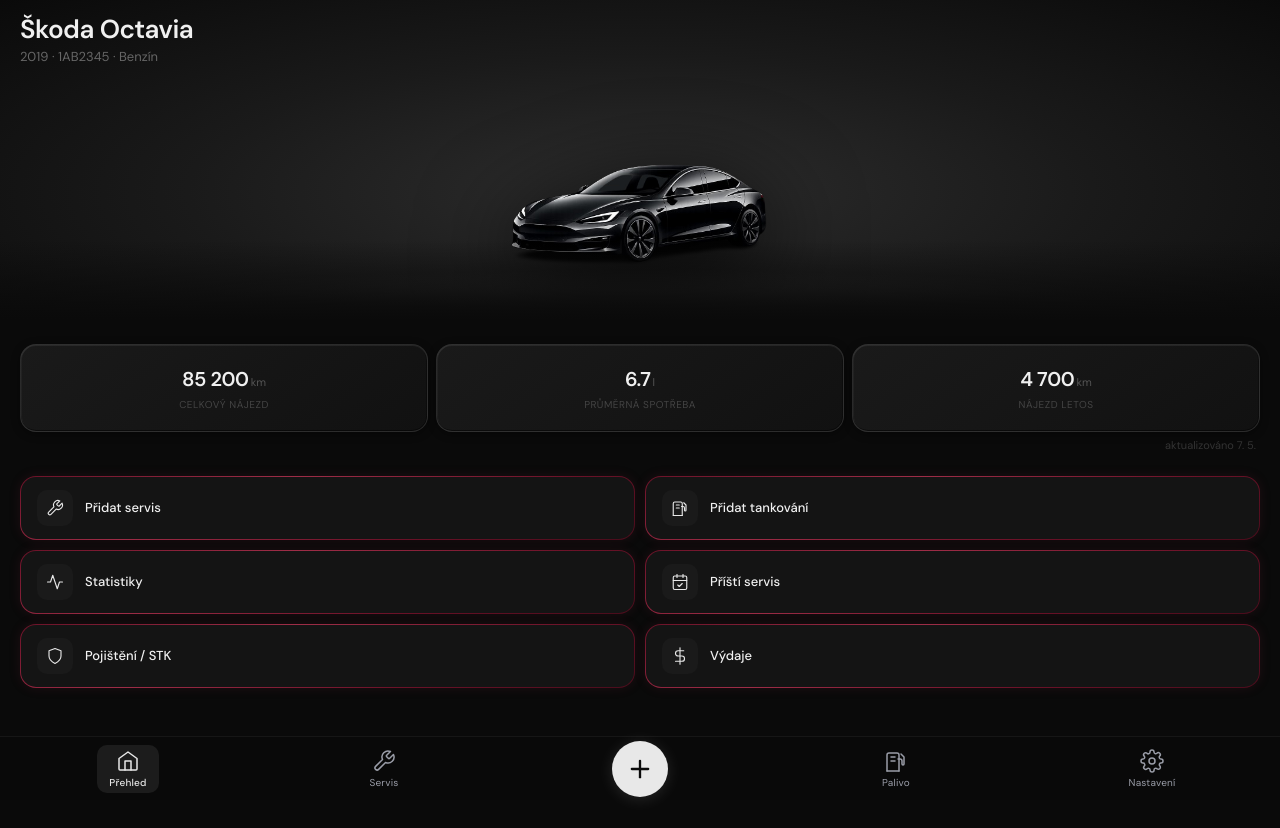
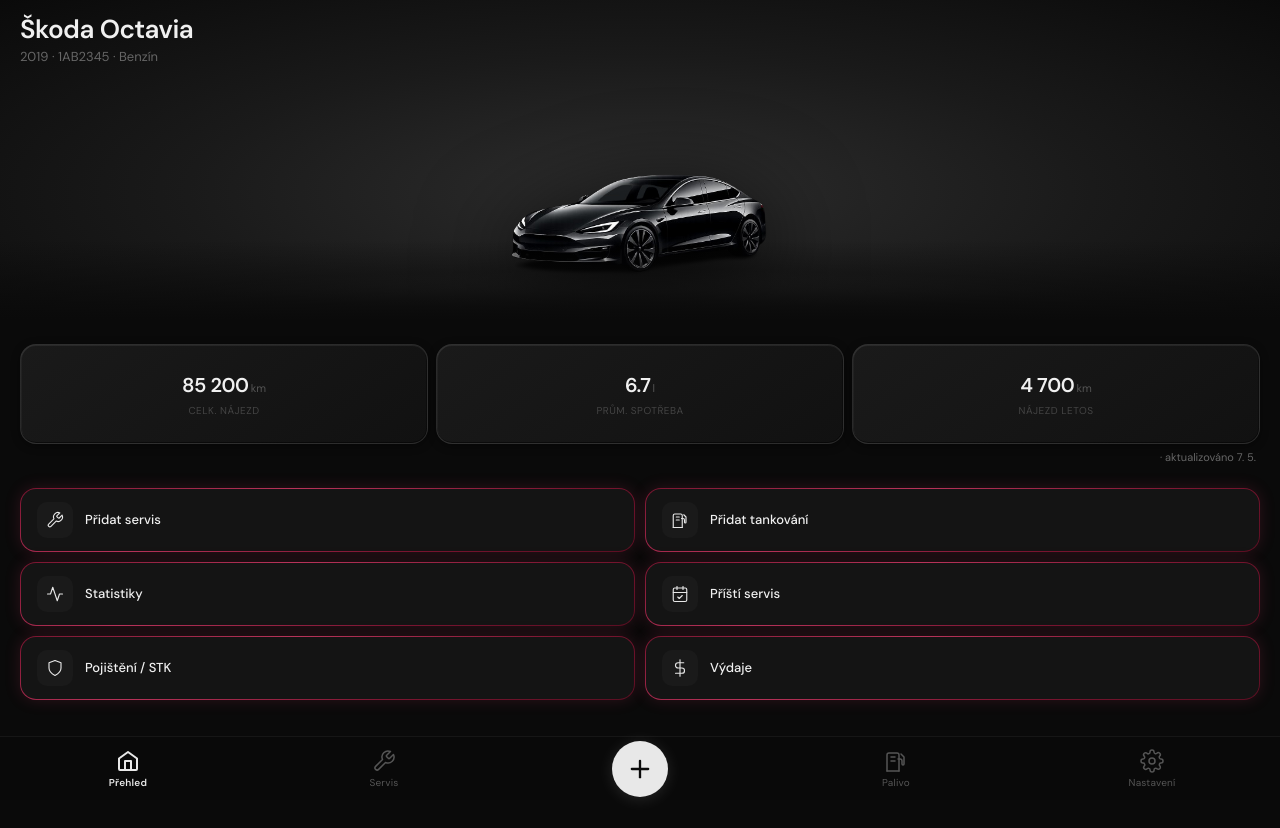
Before and after one commit to Luky947/car-manager, a React (Vite) app: page / in a window 1280 px wide. Built offline with nearby package versions, Linux system fonts and the light colour scheme.

Commit message:
polish: stats cards height, wine border saturation, car position, nav apple style
Co-Authored-By: Claude Sonnet 4.6 <noreply@anthropic.com>

```diff
--- a/src/components/layout/BottomNav.tsx
+++ b/src/components/layout/BottomNav.tsx
@@ -2,9 +2,9 @@ import { useLocation, useNavigate } from 'react-router-dom'
 import { useFab } from '../../context/FabContext'
 
 function IconHome({ active }: { active: boolean }) {
-  const c = active ? '#e8e8e8' : '#9a9da8'
+  const c = active ? '#e8e8e8' : '#555'
   return (
-    <svg width="24" height="24" viewBox="0 0 24 24" fill="none" stroke={c} strokeWidth="1.5" strokeLinecap="round" strokeLinejoin="round">
+    <svg width="24" height="24" viewBox="0 0 24 24" fill="none" stroke={c} strokeWidth={active ? 2 : 1.5} strokeLinecap="round" strokeLinejoin="round">
       <path d="M3 9.5L12 3l9 6.5V20a1 1 0 01-1 1H4a1 1 0 01-1-1V9.5z" />
       <path d="M9 21V12h6v9" />
     </svg>
@@ -12,18 +12,18 @@ function IconHome({ active }: { active: boolean }) {
 }
 
 function IconWrench({ active }: { active: boolean }) {
-  const c = active ? '#e8e8e8' : '#9a9da8'
+  const c = active ? '#e8e8e8' : '#555'
   return (
-    <svg width="24" height="24" viewBox="0 0 24 24" fill="none" stroke={c} strokeWidth="1.5" strokeLinecap="round" strokeLinejoin="round">
+    <svg width="24" height="24" viewBox="0 0 24 24" fill="none" stroke={c} strokeWidth={active ? 2 : 1.5} strokeLinecap="round" strokeLinejoin="round">
       <path d="M14.7 6.3a1 1 0 000 1.4l1.6 1.6a1 1 0 001.4 0l3.77-3.77a6 6 0 01-7.94 7.94l-6.91 6.91a2.12 2.12 0 01-3-3l6.91-6.91a6 6 0 017.94-7.94l-3.76 3.76z" />
     </svg>
   )
 }
 
 function IconFuel({ active }: { active: boolean }) {
-  const c = active ? '#e8e8e8' : '#9a9da8'
+  const c = active ? '#e8e8e8' : '#555'
   return (
-    <svg width="24" height="24" viewBox="0 0 24 24" fill="none" stroke={c} strokeWidth="1.5" strokeLinecap="round" strokeLinejoin="round">
+    <svg width="24" height="24" viewBox="0 0 24 24" fill="none" stroke={c} strokeWidth={active ? 2 : 1.5} strokeLinecap="round" strokeLinejoin="round">
       <path d="M3 22V6a2 2 0 012-2h8a2 2 0 012 2v16" />
       <path d="M3 22h12M14 10h2a2 2 0 012 2v3a1 1 0 001 1 1 1 0 001-1V8l-3-3" />
       <path d="M7 8h4M7 12h4" />
@@ -32,9 +32,9 @@ function IconFuel({ active }: { active: boolean }) {
 }
 
 function IconSettings({ active }: { active: boolean }) {
-  const c = active ? '#e8e8e8' : '#9a9da8'
+  const c = active ? '#e8e8e8' : '#555'
   return (
-    <svg width="24" height="24" viewBox="0 0 24 24" fill="none" stroke={c} strokeWidth="1.5" strokeLinecap="round" strokeLinejoin="round">
+    <svg width="24" height="24" viewBox="0 0 24 24" fill="none" stroke={c} strokeWidth={active ? 2 : 1.5} strokeLinecap="round" strokeLinejoin="round">
       <circle cx="12" cy="12" r="3" />
       <path d="M19.4 15a1.65 1.65 0 00.33 1.82l.06.06a2 2 0 010 2.83 2 2 0 01-2.83 0l-.06-.06a1.65 1.65 0 00-1.82-.33 1.65 1.65 0 00-1 1.51V21a2 2 0 01-4 0v-.09A1.65 1.65 0 009 19.4a1.65 1.65 0 00-1.82.33l-.06.06a2 2 0 01-2.83-2.83l.06-.06A1.65 1.65 0 004.68 15a1.65 1.65 0 00-1.51-1H3a2 2 0 010-4h.09A1.65 1.65 0 004.6 9a1.65 1.65 0 00-.33-1.82l-.06-.06a2 2 0 012.83-2.83l.06.06A1.65 1.65 0 009 4.68a1.65 1.65 0 001-1.51V3a2 2 0 014 0v.09a1.65 1.65 0 001 1.51 1.65 1.65 0 001.82-.33l.06-.06a2 2 0 012.83 2.83l-.06.06A1.65 1.65 0 0019.4 9a1.65 1.65 0 001.51 1H21a2 2 0 010 4h-.09a1.65 1.65 0 00-1.51 1z" />
     </svg>
@@ -42,9 +42,9 @@ function IconSettings({ active }: { active: boolean }) {
 }
 
 function IconDoc({ active }: { active: boolean }) {
-  const c = active ? '#e8e8e8' : '#9a9da8'
+  const c = active ? '#e8e8e8' : '#555'
   return (
-    <svg width="24" height="24" viewBox="0 0 24 24" fill="none" stroke={c} strokeWidth="1.5" strokeLinecap="round" strokeLinejoin="round">
+    <svg width="24" height="24" viewBox="0 0 24 24" fill="none" stroke={c} strokeWidth={active ? 2 : 1.5} strokeLinecap="round" strokeLinejoin="round">
       <path d="M14 2H6a2 2 0 00-2 2v16a2 2 0 002 2h12a2 2 0 002-2V8z" />
       <polyline points="14 2 14 8 20 8" />
       <line x1="16" y1="13" x2="8" y2="13" />
@@ -119,14 +119,9 @@ export default function BottomNav() {
             }}
             className="pressable-subtle"
           >
-            <div style={{
-              display: 'flex', flexDirection: 'column', alignItems: 'center', gap: 3,
-              borderRadius: 10, padding: '4px 12px',
-              background: active ? 'rgba(255,255,255,0.08)' : 'transparent',
-              transition: 'background 200ms cubic-bezier(0.34,1.56,0.64,1)',
-            }}>
+            <div style={{ display: 'flex', flexDirection: 'column', alignItems: 'center', gap: 3 }}>
               <Icon active={active} />
-              <span style={{ fontSize: 10, color: active ? '#e8e8e8' : '#9a9da8', fontWeight: active ? 500 : 400, letterSpacing: '0.02em' }}>
+              <span style={{ fontSize: 10, color: active ? '#e8e8e8' : '#555', fontWeight: active ? 600 : 400, letterSpacing: '0.02em', transition: 'color 200ms cubic-bezier(0.2,0,0,1)' }}>
                 {label}
               </span>
             </div>
@@ -189,14 +184,9 @@ export default function BottomNav() {
             }}
             className="pressable-subtle"
           >
-            <div style={{
-              display: 'flex', flexDirection: 'column', alignItems: 'center', gap: 3,
-              borderRadius: 10, padding: '4px 12px',
-              background: active ? 'rgba(255,255,255,0.08)' : 'transparent',
-              transition: 'background 200ms cubic-bezier(0.34,1.56,0.64,1)',
-            }}>
+            <div style={{ display: 'flex', flexDirection: 'column', alignItems: 'center', gap: 3 }}>
               <Icon active={active} />
-              <span style={{ fontSize: 10, color: active ? '#e8e8e8' : '#9a9da8', fontWeight: active ? 500 : 400, letterSpacing: '0.02em' }}>
+              <span style={{ fontSize: 10, color: active ? '#e8e8e8' : '#555', fontWeight: active ? 600 : 400, letterSpacing: '0.02em', transition: 'color 200ms cubic-bezier(0.2,0,0,1)' }}>
                 {label}
               </span>
             </div>
--- a/src/pages/Dashboard.tsx
+++ b/src/pages/Dashboard.tsx
@@ -33,7 +33,7 @@ function animateNumber(
 }
 
 
-const WINE_BORDER_NORMAL = 'linear-gradient(#141414, #141414) padding-box, linear-gradient(160deg, #6b1228 0%, #9e2d47 35%, #6b1228 70%, #4a0d1c 100%) border-box'
+const WINE_BORDER_NORMAL = 'linear-gradient(#141414, #141414) padding-box, linear-gradient(160deg, #7a1530 0%, #b8335a 35%, #7a1530 70%, #5a0f22 100%) border-box'
 const WINE_BORDER_ACTIVE = 'linear-gradient(#1e1010, #1e1010) padding-box, linear-gradient(160deg, #9e2d47 0%, #c4436a 35%, #9e2d47 70%, #6b1228 100%) border-box'
 
 function ActionTile({ label, onClick, children, active = false, dimmed = false }: {
@@ -63,10 +63,10 @@ function ActionTile({ label, onClick, children, active = false, dimmed = false }
         opacity: dimmed ? 0.5 : pressed ? 0.85 : 1,
         transform: pressed ? 'scale(0.97)' : 'scale(1)',
         boxShadow: pressed
-          ? '0 0 20px rgba(139,42,69,0.3)'
+          ? '0 0 20px rgba(184,51,90,0.35)'
           : active
             ? '0 0 24px rgba(196,67,106,0.25)'
-            : '0 0 12px rgba(139,42,69,0.15)',
+            : '0 0 16px rgba(184,51,90,0.2)',
         transition: pressed
           ? 'transform 60ms cubic-bezier(0.2,0,0,1), opacity 60ms, box-shadow 60ms'
           : 'transform 300ms cubic-bezier(0.34,1.56,0.64,1), opacity 200ms, box-shadow 200ms',
@@ -101,7 +101,7 @@ export default function Dashboard() {
     const opts: Intl.DateTimeFormatOptions = d.getFullYear() === new Date().getFullYear()
       ? { day: 'numeric', month: 'numeric' }
       : { day: 'numeric', month: 'numeric', year: 'numeric' }
-    return `aktualizováno ${d.toLocaleDateString('cs-CZ', opts)}`
+    return `· aktualizováno ${d.toLocaleDateString('cs-CZ', opts)}`
   }
 
   const consumption = activeCar
@@ -288,7 +288,7 @@ export default function Dashboard() {
               onClick={() => setCarDetailOpen(true)}
               style={{
                 position: 'absolute',
-                bottom: '-20px',
+                bottom: '-30px',
                 left: '50%',
                 transform: 'translateX(-50%)',
                 width: '115%',
@@ -323,13 +323,13 @@ export default function Dashboard() {
                 {
                   value: displayMileage.toLocaleString('cs-CZ'),
                   suffix: 'km',
-                  label: 'CELKOVÝ NÁJEZD',
+                  label: 'CELK. NÁJEZD',
                   showSuffix: true,
                 },
                 {
                   value: consumption > 0 ? displayConsumption.toFixed(1) : '–',
                   suffix: 'l',
-                  label: 'PRŮMĚRNÁ SPOTŘEBA',
+                  label: 'PRŮM. SPOTŘEBA',
                   showSuffix: consumption > 0,
                 },
                 {
@@ -345,12 +345,12 @@ export default function Dashboard() {
                   borderRadius: 16,
                   border: '0.5px solid rgba(255,255,255,0.10)',
                   boxShadow: 'inset 0 1px 0 rgba(255,255,255,0.07), inset 0 -1px 0 rgba(0,0,0,0.5), inset 1px 0 0 rgba(255,255,255,0.04), inset -1px 0 0 rgba(0,0,0,0.3), 0 2px 8px rgba(0,0,0,0.4)',
-                  padding: '16px 12px',
+                  padding: '18px 12px',
                   display: 'flex',
                   flexDirection: 'column',
                   alignItems: 'center',
                   justifyContent: 'center',
-                  minHeight: 88,
+                  minHeight: 100,
                   textAlign: 'center',
                 }}>
                   <div style={{ display: 'flex', alignItems: 'baseline' }}>
@@ -363,14 +363,14 @@ export default function Dashboard() {
                       </span>
                     )}
                   </div>
-                  <div style={{ fontSize: 10, color: '#444', letterSpacing: '0.05em', margin: '6px 0 0' }}>
+                  <div style={{ fontSize: 10, color: '#444', letterSpacing: '0.05em', margin: '6px 0 0', whiteSpace: 'nowrap' }}>
                     {stat.label}
                   </div>
                 </div>
               ))}
             </div>
             {lastMileageRecord && (
-              <div style={{ fontSize: 11, color: '#333', textAlign: 'right', marginTop: 6, paddingRight: 4 }}>
+              <div style={{ fontSize: 11, color: '#666', textAlign: 'right', marginTop: 6, paddingRight: 4, fontWeight: 400 }}>
                 {formatLastUpdate(lastMileageRecord.date)}
               </div>
             )}
```
